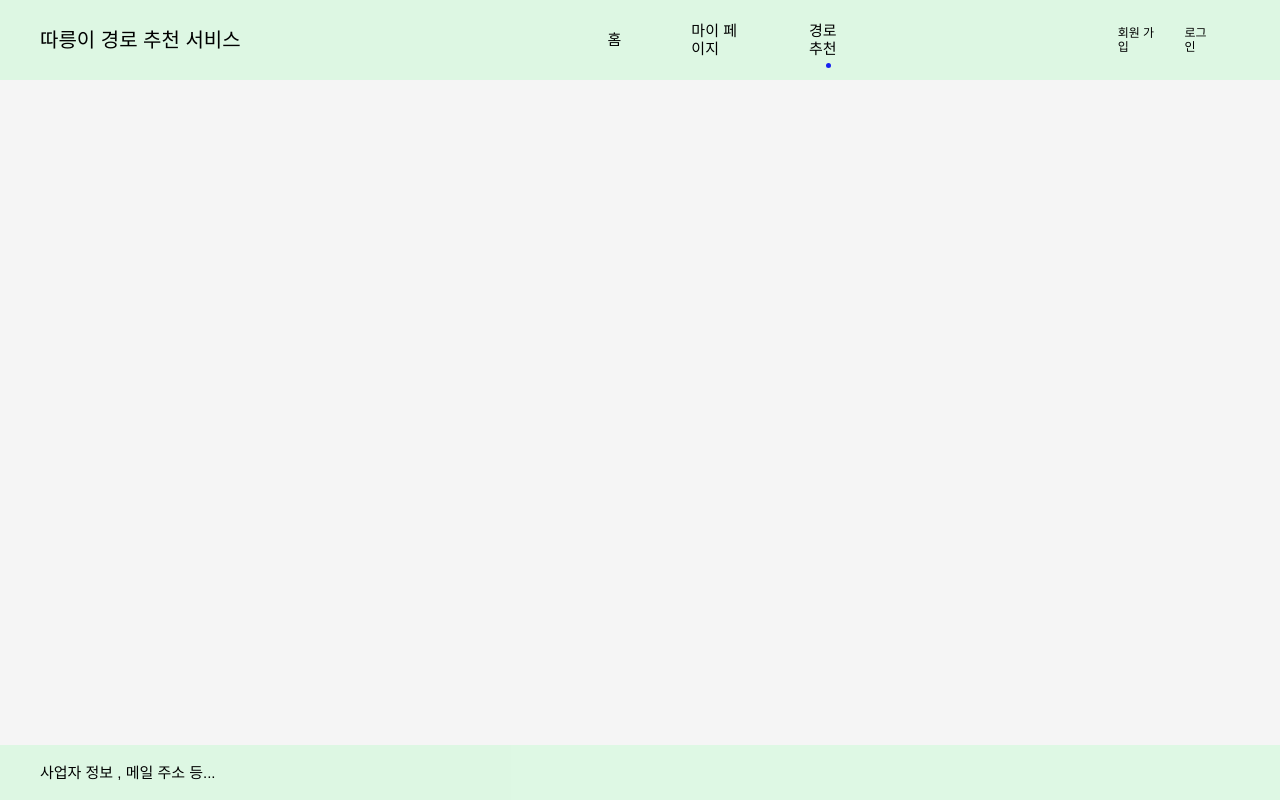
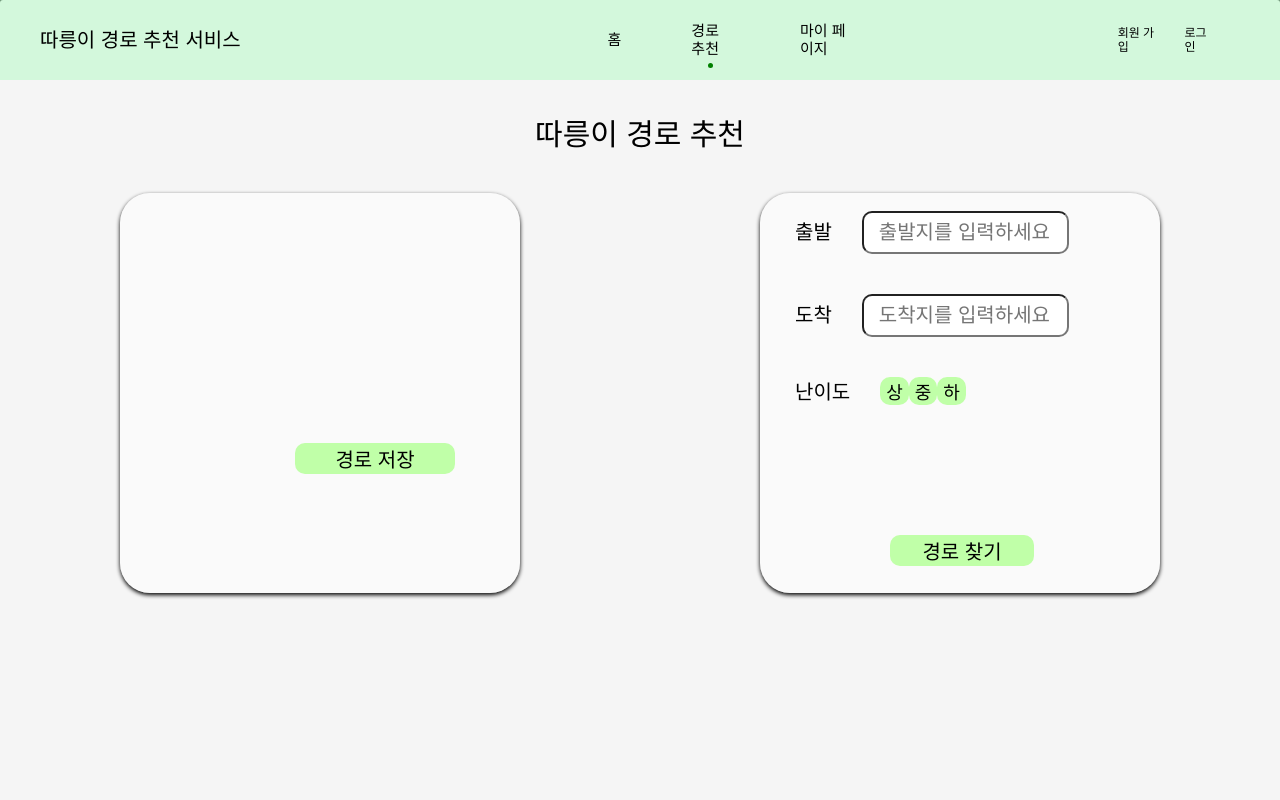
Before and after one commit to uijungkwon/28th_1_sixthSense_baco_front, a React (Create React App) app: page /Road in a window 1280 px wide. Shown: the top 800 px of the page. Built offline with nearby package versions, Linux system fonts and the light colour scheme.

Commit message:
edit road page

```diff
--- a/src/Routes/Header.tsx
+++ b/src/Routes/Header.tsx
@@ -18,7 +18,7 @@ import {
     display: flex;
     justify-content: space-between;
     align-items: center;
-    background-color: #bbfaca69;
+    background-color: #bbfaca95;
     position: fixed;
     width: 100%;
     top: 0;
@@ -81,22 +81,9 @@ import {
     left: 0;
     right: 0;
     margin: 0 auto;
-    background-color: #1621f1;
+    background-color: green;
   `;
- const Footer  = styled.div`
 
-  display: flex;
-  justify-content: space-between;
-  align-items: center;
-  position: fixed;
-  bottom: 0;
-  left: 0;
-  right: 0;
-  height: 55px;
-  background-color:#bbfaca69 ;
-  padding: 20px 40px;
-  font-size: 15px;
- `;
   function Header() {
     //2) 현재 어느 페이지에 있는지 확인
     const homeMatch = useRouteMatch("/");
@@ -104,16 +91,19 @@ import {
     const roadMatch = useRouteMatch("/Road");
     const enrollMatch = useRouteMatch("/Enroll");
     const loginMatch = useRouteMatch("/Login");
-    //3) 스크롤 내릴때 Nav바 색깔 변환
-    const { scrollY } = useScroll();
-    const navAnimation = useAnimation();
+
+    //3) 로고 클릭시 홈으로 이동
+    const history = useHistory();
+    const gohome = () => {
+        history.push(`/`);
+      };
 
     return (
     <>
       <Nav
       >
         <Col>
-          <Logo>
+          <Logo onClick={gohome}>
             따릉이 경로 추천 서비스
           </Logo>
           <Items>
@@ -123,13 +113,13 @@ import {
               </Link>
             </Item>
             <Item>
-              <Link to="/Mypage">
-                마이 페이지 {myPageMatch ? <Circle layoutId="circle" /> : null}
+              <Link to="/Road">
+                경로 추천 {roadMatch ? <Circle layoutId="circle" /> : null}
               </Link>
             </Item>
             <Item>
-              <Link to="/Road">
-                경로 추천 {roadMatch ? <Circle layoutId="circle" /> : null}
+              <Link to="/Mypage">
+                마이 페이지 {myPageMatch ? <Circle layoutId="circle" /> : null}
               </Link>
             </Item>
             </Items>
@@ -147,14 +137,6 @@ import {
             </LogItems>
         </Col>
       </Nav>
-
-      <Footer>
-        <Items>
-        <Item>
-            사업자 정보 , 메일 주소 등...
-        </Item>
-        </Items>
-      </Footer>
      </>
     );
   }
--- a/src/Routes/Home.tsx
+++ b/src/Routes/Home.tsx
@@ -1,3 +1,4 @@
+import { motion } from "framer-motion";
 import { url } from "inspector";
 import { styled } from "styled-components";
 
@@ -15,7 +16,7 @@ const Loader = styled.div`
 
 
 const Banner = styled.div<{bgPhoto: string}>`
-  height: 140vh;
+  height: 110vh;
   display: flex;
   flex-direction: column;
   justify-content: center;
@@ -24,9 +25,62 @@ const Banner = styled.div<{bgPhoto: string}>`
     url(${(props) => props.bgPhoto});
   background-size: cover;
 `;
+const Info = styled.div`
+  background-color: #15b13465;
+  height: 35vh;
+  justify-content: center;
+  align-items: center;
+  flex-direction: column;
+  display: grid;
+  grid-template-columns: 1fr 1fr;
+  //background-color: whitesmoke;
+`;
+const Box = styled.div`
+  width: 500px;
+  height: 170px;
+  margin-right:120px;
+  margin-left:120px;
+  margin-top:30px;
+  border-radius: 30px;
 
+  display: flex;
+  align-items: center;
+  //justify-content: center;
+  flex-direction: column;
+  :hover {
+    cursor: pointer;
+  }
+`;
+const Title = styled.h2`
+  position: relative;
+  //top: -80px;
+  font-size:25px;
+  font-weight:bold;
+  margin-bottom: 15px;
+  color: white;
+`;
+const Overview = styled.p`
+  position: relative;
+  //top: -30px;
+  font-size: 16px;
+  width: 50%;
+  color: white;
 
+`;
+const Footer  = styled.div`
 
+  display: flex;
+  justify-content: space-between;
+  align-items: center;
+  position: relative;
+  bottom: 0;
+  left: 0;
+  right: 0;
+  height: 70px;
+  background-color:#15b13465 ;
+  padding: 20px 40px;
+  font-size: 15px;
+ `;
 function Home() {
     //사진 첨부
     const imgurl = "https://img1.daumcdn.net/thumb/R1280x0/?scode=mtistory2&fname=https%3A%2F%2Ft1.daumcdn.net%2Fcfile%2Ftistory%2F27319C385377168A02";
@@ -34,7 +88,30 @@ function Home() {
         <>
         <Wrapper>
             <Banner bgPhoto={imgurl} />
+            <Info >
+              <Box >
+                <Title >서비스 소개</Title>
+              <Overview>서비스 소개 내용,....
+                ..................
+                .................
+                ...........................................................
+              </Overview>
+
+
+              </Box>
+              <Box >
+                <Title>사용 안내</Title>
+                <Overview>사용 안내 내용...,...
+                  ....................................................
+                  ........................
+                  .................................
+                </Overview>
+              </Box>
+            </ Info>
         </Wrapper>
+        <Footer >
+          <Overview>사업자 정보... 주소... 이메일.. 웹 하단 정보</Overview>
+        </Footer>
         </>
     );
   }
--- a/src/Routes/Mypage.tsx
+++ b/src/Routes/Mypage.tsx
@@ -1,4 +1,129 @@
+import { styled } from "styled-components";
+
+const Wrapper = styled.div`
+  height: 120vh;
+  display: flex;
+  justify-content: center;
+  align-items: center;
+  flex-direction: column;
+  //background: linear-gradient(155deg, rgb(172, 250, 151), rgb(133, 254, 246));
+  background:whitesmoke;
+  border-radius: 3px;
+
+  display: grid;
+  grid-template-columns: 1fr 1fr;
+`;
+const InfoBox = styled.div`
+  background: rgba(255, 255, 255, 0.5);
+  width: 400px;
+  height: 400px;
+  margin-right:120px;
+  margin-left:120px;
+  border-radius: 30px;
+  box-shadow: 0px 2px 4px black;
+  color: whitesmoke;
+
+  display: flex;
+  align-items: center;
+  justify-content: center;
+  flex-direction: column;
+  :hover {
+    cursor: pointer;
+  }
+
+`;
+const RoadBox = styled.div`
+background: rgba(255, 255, 255, 0.5);
+  width: 700px;
+  height: 550px;
+  margin-right:120px;
+  margin-left:120px;
+  border-radius: 30px;
+  box-shadow: 0px 2px 4px black;
+  color: whitesmoke;
+
+  display: flex;
+  align-items: center;
+  justify-content: center;
+  flex-direction: column;
+  :hover {
+    cursor: pointer;
+  }
+`;
+
+const CreateForm = styled.form`
+  padding: 0px 20px;
+	display: flex;
+	position: relative;
+	width: 100%;
+	height: 1 px;
+	margin: 0 auto;
+	margin-bottom: 10px;
+	background-color: ${(props) => props.theme.cardColor};
+  flex-direction: column;//위아래로 input 창 뜨게 만들기
+	input {
+		width: 60%;
+		border: 1;
+		border-radius: 10px;
+		background-color: white;
+		padding: 8px 15px;
+		font-size: 20px;
+		align-items: center;
+		justify-content: center;
+		color: ${(props) => props.theme.textColor};
+    margin-left:90px;
+    margin-bottom:40px;
+	}
+
+	button {
+		right: 0;
+		width: 40%;
+		background-color: #c0ffa8;
+		border: none;
+		border-radius: 10px;
+		font-size: 20px;
+		align-items: center;
+		justify-content: center;
+		color: ${(props) => props.theme.accentColor};
+        margin-top: 130px;
+        margin-left:110px;
+	}
+    p{
+		align-items: center;
+		justify-content: center;
+		color: ${(props) => props.theme.textColor};
+    margin-left: 15px;
+        label{
+            font-size:20px;
+            color:black;
+
+        }
+
+    }
+`;
+const InfoButton = styled.button`
+        background-color: #c0ffa8;
+		border: none;
+		border-radius: 10px;
+		font-size: 18px;
+		align-items: center;
+		justify-content: center;
+		color: ${(props) => props.theme.accentColor};
+
+`;
+
 function Mypage (){
-    return <div style={{ backgroundColor: "whitesmoke", height: "200vh" }}></div>;
+    return (
+        <>
+         <Wrapper>
+            <InfoBox>
+                <InfoButton>회원 정보 수정</InfoButton>
+            </InfoBox>
+
+            <RoadBox>
+            </RoadBox>
+         </Wrapper>
+        </>
+    );
 }
 export default Mypage;
--- a/src/Routes/Road.tsx
+++ b/src/Routes/Road.tsx
@@ -1,4 +1,194 @@
+import { styled } from "styled-components";
+import { atom, useRecoilState, useRecoilValue, useSetRecoilState } from "recoil";
+import {
+    motion,
+    useAnimation,
+    useMotionValueEvent,
+    useScroll,
+  } from "framer-motion";
+import { useForm } from "react-hook-form";
+//배경색 배경 길이 정하기
+const Wrapper = styled(motion.div)`
+  height: 120vh;
+  display: flex;
+  justify-content: center;
+  align-items: center;
+  flex-direction: column;
+  //background: linear-gradient(155deg, rgb(172, 250, 151), rgb(133, 254, 246));
+  background:whitesmoke;
+  border-radius: 3px;
+`;
+const Board = styled(motion.div)`
+  display: grid;
+  grid-template-columns: 1fr 1fr;
+`;
+const Title = styled.h1`
+  margin-top: -250px;
+  font-size:30px;
+  color:black;
+`;
+const Box = styled(motion.div)`
+  background: rgba(255, 255, 255, 0.5);
+  width: 400px;
+  height: 400px;
+  margin-right:120px;
+  margin-left:120px;
+  margin-top:40px;
+  border-radius: 30px;
+  box-shadow: 0px 2px 4px black;
+  color: whitesmoke;
+
+  display: flex;
+  align-items: center;
+  justify-content: center;
+  flex-direction: column;
+  :hover {
+    cursor: pointer;
+  }
+`;
+const map = styled.div`
+
+`;
+//출발, 도착지 입력 폼
+const CreateForm = styled.form`
+  padding: 0px 20px;
+	display: flex;
+	position: relative;
+	width: 100%;
+	height: 1 px;
+	margin: 0 auto;
+	margin-bottom: 10px;
+	background-color: ${(props) => props.theme.cardColor};
+  flex-direction: column;//위아래로 input 창 뜨게 만들기
+`;
+
+const Input = styled.input`
+    width: 60%;
+		border: 1;
+		border-radius: 10px;
+		background-color: white;
+		padding: 8px 15px;
+		font-size: 20px;
+		align-items: center;
+		justify-content: center;
+		color: ${(props) => props.theme.textColor};
+    //margin-left:90px;
+    margin-bottom:40px;
+
+
+`;
+const Button = styled.button`
+    right: 0;
+		width: 40%;
+		background-color: #c0ffa8;
+		border: none;
+		border-radius: 10px;
+		font-size: 20px;
+		align-items: center;
+		justify-content: center;
+		color: ${(props) => props.theme.accentColor};
+    margin-top: 130px;
+    margin-left:110px;
+
+`;
+const P = styled.p`
+    align-items: center;
+		justify-content: center;
+		color: ${(props) => props.theme.textColor};
+    margin-left: 15px;
+
+`;
+const Label =styled.label`
+  font-size:20px;
+  color:black;
+  margin-right:30px;
+`;
+
+const startState = atom({
+  key:"start",
+  default:" ",
+});
+const endState = atom({
+  key:"end",
+  default:" ",
+});
+interface IForm {
+  start: string;
+  end: string;
+}
+
+const LevelButton = styled.button`
+    //right: 0;
+		//width: 40%;
+		background-color: #c0ffa8;
+		border: none;
+		border-radius: 10px;
+		font-size: 18px;
+		///align-items: center;
+		//justify-content: center;
+		color: ${(props) => props.theme.accentColor};
+    //margin-top: 130px;
+    //margin-left:110px;
+`;
+
 function Road() {
-    return <div style={{ backgroundColor: "whitesmoke", height: "200vh" }}></div>;
+    //1) 출발지, 도착지 장소 입력하기
+    const [startValue, SetStart] = useRecoilState(startState); //atom 가져오고, 수정하기
+    const [endValue, SetEnd] = useRecoilState(endState);
+
+    const {register, handleSubmit,setValue} = useForm<IForm>();
+    const onValid = (data:IForm)=>{
+      setValue("start", " ");
+      setValue("end", " ");
+    }
+
+    //2) 난이도 선택하기 (버튼)
+    const onclick = (event:React.MouseEvent<HTMLButtonElement>)=>{
+      const {currentTarget: {name}, //category name
+            } = event;
+      const target = {name}; //recoil로 만들기
+      console.log(target);
+    }
+
+    return (
+        <>
+        <Wrapper>
+          <Title>따릉이 경로 추천</Title>
+         <Board>
+            <Box >
+              <map />
+              <Button>경로 저장</Button>
+            </Box>
+            <Box >
+                <CreateForm onSubmit = {handleSubmit(onValid)}>
+                    <P>
+                        <Label>출발</Label>
+                        <Input {...register("start",{
+                                required:"출발지를 입력하세요",
+                                  })}
+                                placeholder="출발지를 입력하세요"
+                        />
+                    </P>
+                    <P>
+                        <Label>도착</Label>
+                        <Input {...register("end",{
+                                required:"도착지를 입력하세요",
+                                })}
+                                placeholder="도착지를 입력하세요"
+                         />
+                    </P>
+                    <P>
+                      <Label>난이도</Label>
+                      <LevelButton name="상" onClick = {onclick}>상</LevelButton>
+                      <LevelButton name="중" onClick = {onclick} >중</LevelButton>
+                      <LevelButton name="하" onClick = {onclick}>하</LevelButton>
+                    </P>
+                    <Button>경로 찾기</Button>
+                </CreateForm>
+            </Box>
+         </Board>
+        </Wrapper>
+        </>
+    );
   }
   export default Road;
--- /dev/null
+++ b/src/api.tsx
@@ -0,0 +1 @@
+export function api(){return null;}
```
